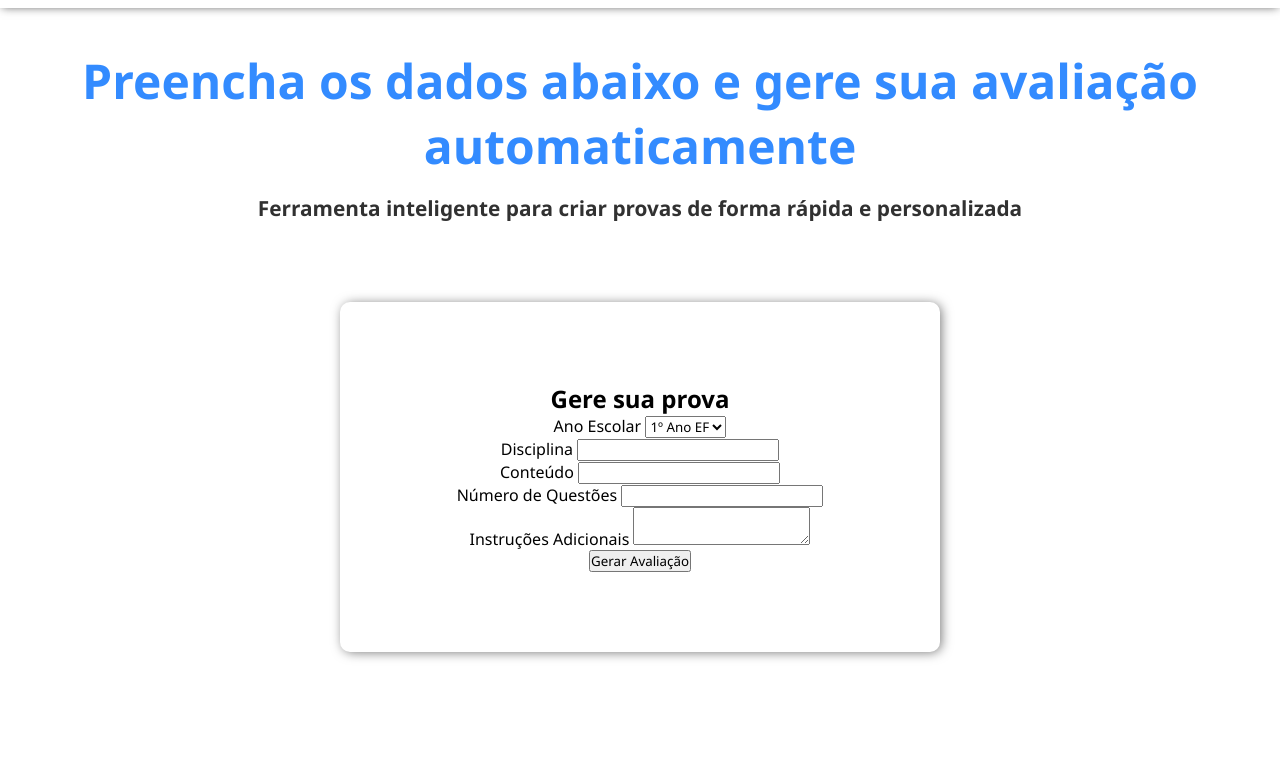
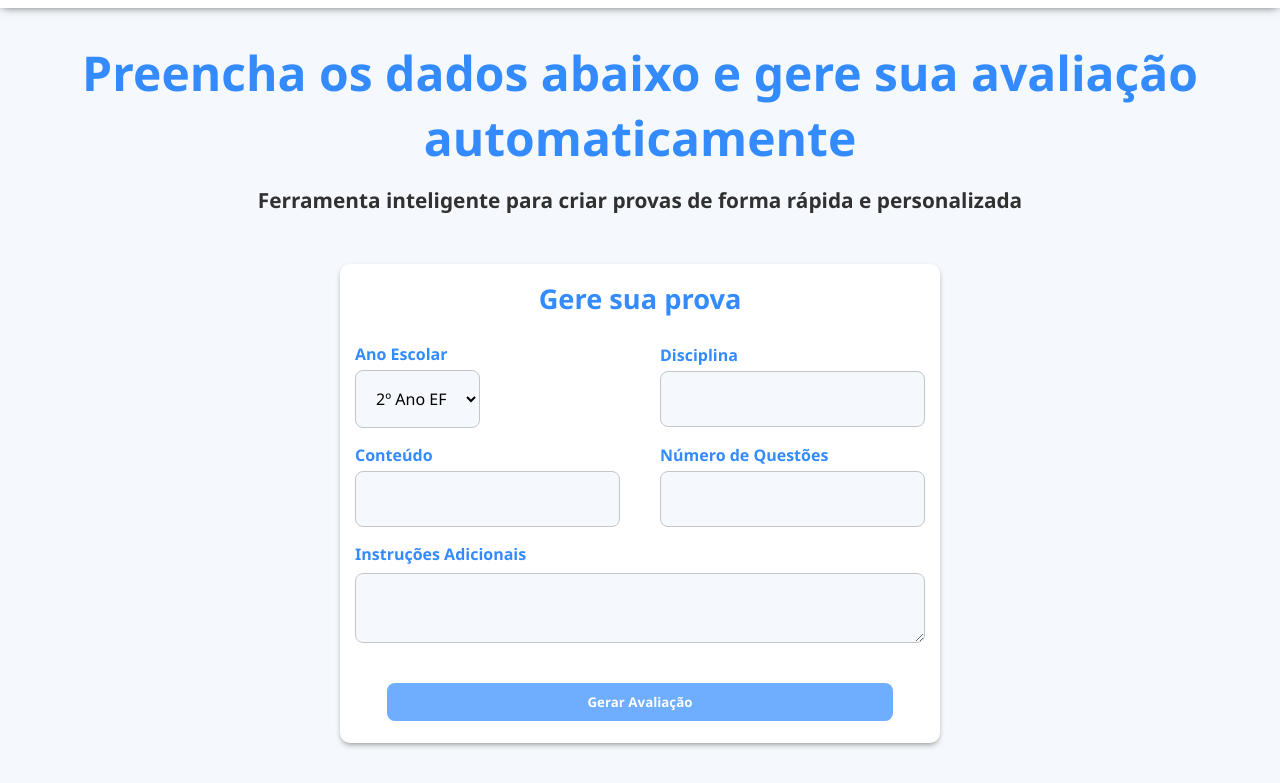
Before and after one commit to oalex-cs/ProfAI, a plain HTML site: page index.html in a window 1280 px wide. Shown: the part 57-840 px from the top of the page. Before the commit the page ends 800 px from the top, so only its background shows below. Drawn offline with Linux system fonts and the light colour scheme.

Commit message:
Commit v2 03/08

```diff
--- a/index.html
+++ b/index.html
@@ -29,7 +29,7 @@
             <div class="input-line">
                 <div class="school-year">
                     <label for="school-year-select">Ano Escolar</label>
-                    <select name="school-year-select" id="school-year-select">
+                    <select name="school-year-select" id="school-year-select" class="input-style>
                         <option value="1 ano">1º Ano EF</option>
                         <option value="2 ano">2º Ano EF</option>
                         <option value="3 ano">3º Ano EF</option>
@@ -40,7 +40,7 @@
 
                 <div class="discipline">
                     <label for="input-discipline">Disciplina</label>
-                    <input type="text" name="input-discipline" id="input-discipline">
+                    <input type="text" name="input-discipline" id="input-discipline class="input-style">
                 </div>
             </div>
 
@@ -48,22 +48,22 @@
             <div class="input-line">
                 <div class="content">
                     <label for="input-content">Conteúdo</label>
-                    <input type="text" name="input-content" id="input-content">
+                    <input type="text" name="input-content" id="input-content class="input-style">
                 </div>
 
                 <div class="number-questions">
                     <label for="input-number-questions">Número de Questões</label>
-                    <input type="number" name="input-number-questions" id="input-number-questions">
+                    <input type="number" name="input-number-questions" id="input-number-questions class="input-style">
                 </div>
             </div>
 
             <div class="add-instructions">
                 <label for="input-instructions">Instruções Adicionais</label>
-                <textarea name="input-instructions" id="input-instructions"></textarea>
+                <textarea name="input-instructions" id="input-instructions" class="input-style"></textarea>
             </div>
 
-            <div class="submit-btn">
-                <button type="submit">Gerar Avaliação</button>
+            <div>
+                <button type="submit" class="submit-btn">Gerar Avaliação</button>
             </div>
         </form>
      </div>
--- a/style.css
+++ b/style.css
@@ -4,6 +4,10 @@
     padding: 0;
     box-sizing: border-box;
     align-items: center;
+}
+
+body {
+    background-color: #f5f9fd;
 }
 
 main {
@@ -35,7 +39,8 @@ header h1 {
     text-align: center;
     align-items: center;
     flex-direction: column;
-    margin: 2.5rem;
+    margin: 2rem;
+    margin-bottom: .6rem;
 }
 
 .container1 h1 {
@@ -54,8 +59,7 @@ header h1 {
 .container2 {
     background-color: white;
     border-radius: 10px;
-    box-shadow: 2px 1px 12px -1px rgba(0,0,0,0.56);
-    padding: 5rem 3rem;
+    padding: 6px;
     width: 600px;
     display: flex;
     align-items: center;
@@ -63,4 +67,85 @@ header h1 {
     flex-direction: column;
     margin: 2.5rem;
     justify-content: center;
+    box-shadow: 0px 3px 6px -2px rgba(0,0,0,0.46);
 }
+
+.container2 h2 {
+    color: #338bff;
+    font-size: 1.7rem;
+    padding: 10px 5px;
+    margin-bottom: 1rem;
+}
+
+.input-line {
+    display: flex;
+    gap: 2.5rem;
+    width: 100%;
+    justify-content: space-between;
+    margin-bottom: 1rem;
+
+}
+
+.input-line > div {
+    display: flex;
+    flex-direction: column;
+    align-items: flex-start;
+    flex: 1;
+}
+
+.input-line label {
+    margin-bottom: .3rem;
+    color: #338bff;
+    font-weight: bold;
+}
+
+.add-instructions {
+    margin-bottom: .3rem;
+    color: #338bff;
+    font-weight: bold;
+    display: flex;
+    flex-direction: column;
+    align-items: flex-start;
+}
+
+select, input, textarea {
+    padding: 1rem;
+    border-radius: 8px;
+    border: 0.5px solid rgb(197, 197, 197);
+    font-size: 1rem;
+    background-color: #f5f9fd;
+}
+
+.add-instructions {
+    width: 100%;
+    display: flex;
+    flex-direction: column;
+    gap: 0.5rem;
+    text-align: left;
+    margin-bottom: 1rem;
+    margin-top: 1rem;
+}
+
+.input-style {
+    margin-bottom: 1.5rem;
+    width: 100%;
+    padding: 0.75rem 1rem;
+}
+
+.submit-btn {
+    background-color: #338bff;
+    padding: 10px 200px;
+    color: #fff;
+    font-weight: bold;
+    appearance: none;
+    border: none;
+    border-radius: 8px;
+    cursor: pointer;
+    transition: all 0.3s ease;
+    margin-bottom: 1rem;
+    opacity: .7;
+}
+
+.submit-btn:hover {
+    opacity: 1;
+}
```
